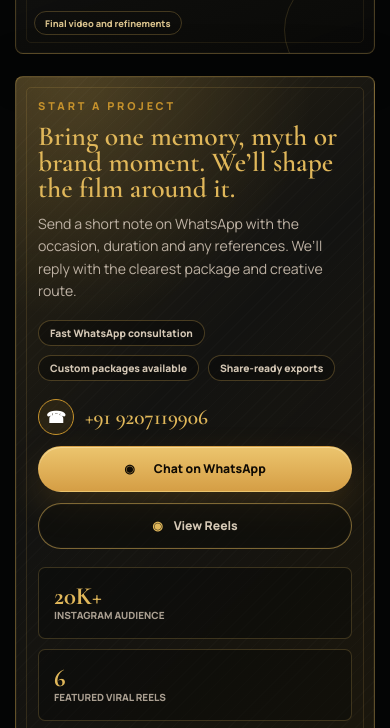
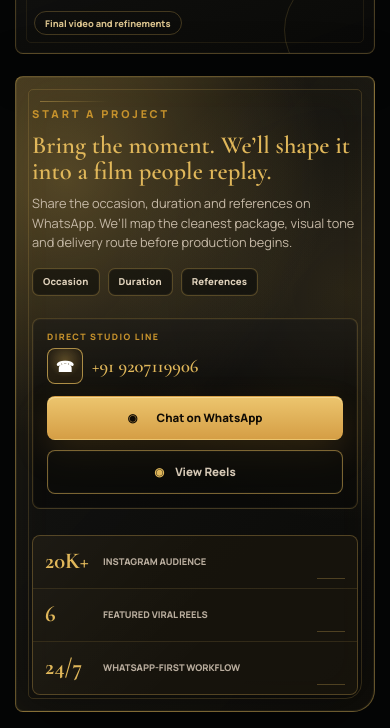
Before and after one commit to vaishakh3/kathavishesham, a website built with Vite: page index.html in a window 390 px wide. Shown: the part 5025-5753 px from the top of the page. Built offline with nearby package versions, Linux system fonts and the light colour scheme.

Commit message:
Redesign project CTA section

```diff
--- a/index.html
+++ b/index.html
@@ -380,20 +380,23 @@
           <div class="story-brief" aria-label="Start a project">
             <div class="story-brief-copy">
               <p class="eyebrow">Start a Project</p>
-              <h2>Bring one memory, myth or brand moment. We’ll shape the film around it.</h2>
+              <h2>Bring the moment. We’ll shape it into a film people replay.</h2>
               <p>
-                Send a short note on WhatsApp with the occasion, duration and any references. We’ll reply with the
-                clearest package and creative route.
+                Share the occasion, duration and references on WhatsApp. We’ll map the cleanest package, visual tone
+                and delivery route before production begins.
               </p>
               <div class="brief-tags" aria-label="Project support">
-                <span>Fast WhatsApp consultation</span>
-                <span>Custom packages available</span>
-                <span>Share-ready exports</span>
+                <span>Occasion</span>
+                <span>Duration</span>
+                <span>References</span>
               </div>
             </div>
 
             <div class="story-brief-actions">
-              <a class="phone-link" href="tel:+919207119906">+91 9207119906</a>
+              <div class="brief-action-note">
+                <span>Direct studio line</span>
+                <a class="phone-link" href="tel:+919207119906">+91 9207119906</a>
+              </div>
               <a class="btn btn-primary" href="https://wa.me/919207119906" target="_blank" rel="noreferrer">
                 Chat on WhatsApp
               </a>
@@ -405,7 +408,7 @@
             <div class="brief-metrics" aria-label="Studio highlights">
               <span><strong>20K+</strong>Instagram audience</span>
               <span><strong>6</strong>Featured viral reels</span>
-              <span><strong>24/7</strong>WhatsApp-first</span>
+              <span><strong>24/7</strong>WhatsApp-first workflow</span>
             </div>
           </div>
         </div>
--- a/src/styles.css
+++ b/src/styles.css
@@ -1490,36 +1490,44 @@ p {
 .story-brief {
   position: relative;
   display: grid;
-  grid-template-columns: minmax(0, 1.2fr) 250px 210px;
-  align-items: stretch;
-  gap: 18px;
+  grid-template-columns: minmax(0, 1fr) minmax(260px, 0.38fr);
+  align-items: center;
+  gap: 24px 34px;
   overflow: hidden;
-  padding: 24px;
-  border: 1px solid rgba(224, 183, 90, 0.36);
-  border-radius: 8px;
+  min-height: 300px;
+  padding: clamp(26px, 3.2vw, 42px);
+  border: 1px solid rgba(224, 183, 90, 0.42);
+  border-radius: 8px 8px 22px 8px;
   background:
-    radial-gradient(circle at 16% 0%, rgba(224, 183, 90, 0.2), transparent 240px),
-    linear-gradient(135deg, rgba(224, 183, 90, 0.16), rgba(255, 255, 255, 0.03) 42%, rgba(198, 146, 44, 0.09)),
+    radial-gradient(circle at 14% 16%, rgba(224, 183, 90, 0.28), transparent 260px),
+    radial-gradient(circle at 92% 34%, rgba(224, 183, 90, 0.13), transparent 230px),
+    linear-gradient(132deg, rgba(224, 183, 90, 0.12), rgba(255, 255, 255, 0.025) 42%, rgba(0, 0, 0, 0.18)),
     #0b0b09;
-  box-shadow: inset 0 0 0 1px rgba(255, 225, 158, 0.045), 0 22px 70px rgba(0, 0, 0, 0.28);
+  box-shadow:
+    inset 0 0 0 1px rgba(255, 225, 158, 0.06),
+    inset 0 0 46px rgba(224, 183, 90, 0.045),
+    0 28px 80px rgba(0, 0, 0, 0.32);
 }
 
 .story-brief::before {
   position: absolute;
-  inset: 10px;
+  inset: 12px;
   pointer-events: none;
-  border: 1px solid rgba(224, 183, 90, 0.15);
-  border-radius: 5px;
+  border: 1px solid rgba(224, 183, 90, 0.18);
+  border-radius: 5px 5px 16px 5px;
   content: "";
 }
 
 .story-brief::after {
   position: absolute;
-  inset: 0;
+  top: 0;
+  bottom: 0;
+  left: clamp(24px, 3vw, 42px);
+  width: 1px;
   pointer-events: none;
   content: "";
-  background: repeating-linear-gradient(135deg, rgba(255, 255, 255, 0.032) 0 1px, transparent 1px 10px);
-  opacity: 0.45;
+  background: linear-gradient(180deg, transparent, rgba(224, 183, 90, 0.72), transparent);
+  opacity: 0.6;
 }
 
 .story-brief > * {
@@ -1527,70 +1535,109 @@ p {
   z-index: 1;
 }
 
+.story-brief-copy {
+  display: grid;
+  max-width: 680px;
+  align-content: center;
+  padding-left: clamp(16px, 2vw, 26px);
+}
+
 .story-brief-copy h2 {
-  max-width: 650px;
-  margin: 0 0 10px;
-  font-size: 2.05rem;
+  max-width: 620px;
+  margin: 0 0 14px;
+  font-size: clamp(2.15rem, 3.25vw, 3.05rem);
+  line-height: 1;
 }
 
 .story-brief-copy p:not(.eyebrow) {
-  max-width: 620px;
-  color: #beb2a4;
-  font-size: 0.88rem;
+  max-width: 570px;
+  color: #c5b8a6;
+  font-size: clamp(0.9rem, 1.05vw, 1rem);
+  line-height: 1.65;
 }
 
 .brief-tags {
   display: flex;
   flex-wrap: wrap;
-  gap: 9px;
-  margin-top: 17px;
+  gap: 10px;
+  margin-top: 22px;
 }
 
 .brief-tags span {
-  min-height: 26px;
-  padding: 5px 11px;
-  border: 1px solid rgba(224, 183, 90, 0.28);
-  border-radius: 999px;
-  color: #d4c7b5;
-  font-size: 0.64rem;
+  min-height: 31px;
+  padding: 7px 13px;
+  border: 1px solid rgba(224, 183, 90, 0.32);
+  border-radius: 7px;
+  color: #e0d2bc;
+  font-size: 0.68rem;
   font-weight: 800;
-  background: rgba(5, 6, 6, 0.4);
+  letter-spacing: 0.02em;
+  background: rgba(5, 6, 6, 0.52);
+  box-shadow: inset 0 0 0 1px rgba(255, 225, 158, 0.035);
 }
 
 .story-brief-actions {
   display: grid;
   align-content: center;
-  gap: 11px;
+  gap: 12px;
+  min-height: 214px;
+  padding: 18px;
+  border: 1px solid rgba(224, 183, 90, 0.24);
+  border-radius: 8px;
+  background:
+    linear-gradient(180deg, rgba(255, 255, 255, 0.035), transparent 42%),
+    rgba(5, 6, 6, 0.46);
+  box-shadow: inset 0 0 0 1px rgba(255, 225, 158, 0.035);
+}
+
+.brief-action-note {
+  display: grid;
+  gap: 8px;
+  padding-bottom: 6px;
+}
+
+.brief-action-note > span {
+  color: var(--gold);
+  font-size: 0.62rem;
+  font-weight: 900;
+  letter-spacing: 0.16em;
+  line-height: 1;
+  text-transform: uppercase;
 }
 
 .phone-link {
   display: flex;
   align-items: center;
-  gap: 11px;
+  gap: 12px;
   color: var(--gold-light);
   font-family: var(--serif);
-  font-size: 1.34rem;
+  font-size: clamp(1.45rem, 1.8vw, 1.78rem);
   font-weight: 600;
   white-space: nowrap;
 }
 
 .phone-link::before {
   display: grid;
-  width: 34px;
-  height: 34px;
+  flex: 0 0 auto;
+  width: 40px;
+  height: 40px;
   place-items: center;
-  border: 1px solid var(--gold);
-  border-radius: 50%;
+  border: 1px solid rgba(224, 183, 90, 0.72);
+  border-radius: 10px;
   color: #fff;
   content: "☎";
   font-family: var(--sans);
-  font-size: 1rem;
-  background: rgba(198, 146, 44, 0.1);
+  font-size: 1.05rem;
+  background:
+    radial-gradient(circle at 50% 35%, rgba(224, 183, 90, 0.28), transparent 58%),
+    rgba(198, 146, 44, 0.08);
 }
 
 .story-brief-actions .btn {
   width: 100%;
-  min-height: 46px;
+  min-height: 50px;
+  border-radius: 8px;
+  font-size: 0.78rem;
 }
 
 .story-brief-actions .btn-primary::after {
@@ -1604,29 +1651,50 @@ p {
 
 .brief-metrics {
   display: grid;
-  gap: 10px;
+  grid-column: 1 / -1;
+  grid-template-columns: repeat(3, minmax(0, 1fr));
+  gap: 1px;
+  overflow: hidden;
+  margin-top: 4px;
+  border: 1px solid rgba(224, 183, 90, 0.18);
+  border-radius: 8px;
+  background: rgba(224, 183, 90, 0.18);
 }
 
 .brief-metrics span {
-  display: grid;
+  position: relative;
+  display: flex;
+  min-height: 74px;
+  align-items: center;
   align-content: center;
-  min-height: 72px;
-  padding: 13px 15px;
-  border: 1px solid rgba(224, 183, 90, 0.22);
-  border-radius: 7px;
-  color: #aa9f91;
-  font-size: 0.62rem;
+  gap: 13px;
+  padding: 14px 18px;
+  color: #b9ad9e;
+  font-size: 0.66rem;
   font-weight: 800;
   line-height: 1.25;
   text-transform: uppercase;
-  background: rgba(5, 6, 6, 0.36);
+  background:
+    linear-gradient(135deg, rgba(255, 255, 255, 0.028), transparent 48%),
+    rgba(5, 6, 6, 0.62);
+}
+
+.brief-metrics span::after {
+  position: absolute;
+  right: 14px;
+  bottom: 12px;
+  width: 34px;
+  height: 1px;
+  content: "";
+  background: rgba(224, 183, 90, 0.28);
 }
 
 .brief-metrics strong {
   display: block;
+  min-width: 68px;
   color: var(--gold-light);
   font-family: var(--serif);
-  font-size: 1.55rem;
+  font-size: clamp(1.72rem, 2.2vw, 2.1rem);
   font-weight: 700;
   line-height: 1;
   text-transform: none;
@@ -1748,7 +1816,8 @@ p {
   }
 
   .story-brief {
-    grid-template-columns: minmax(0, 1fr) 240px;
+    grid-template-columns: minmax(0, 1fr) minmax(250px, 0.42fr);
+    gap: 22px;
   }
 
   .brief-metrics {
@@ -1953,17 +2022,36 @@ p {
 
   .story-brief {
     grid-template-columns: 1fr;
-    padding: 22px;
+    min-height: 0;
+    padding: 24px;
     text-align: left;
   }
 
+  .story-brief::after {
+    top: 24px;
+    bottom: auto;
+    left: 24px;
+    width: 68px;
+    height: 1px;
+    background: linear-gradient(90deg, rgba(224, 183, 90, 0.72), transparent);
+  }
+
+  .story-brief-copy {
+    max-width: none;
+    padding-left: 0;
+    padding-top: 14px;
+  }
+
   .story-brief-copy h2 {
-    font-size: 1.72rem;
+    max-width: 560px;
+    font-size: 2.05rem;
+    line-height: 1.02;
   }
 
   .story-brief-actions {
     display: grid;
     justify-content: stretch;
+    min-height: 0;
   }
 
   .brief-metrics {
@@ -1972,6 +2060,65 @@ p {
 
   .footer-grid {
     grid-template-columns: 1fr 1fr;
+  }
+}
+
+@media (min-width: 761px) and (max-width: 820px) {
+  .story-brief {
+    grid-template-columns: minmax(0, 1fr) 240px;
+    gap: 18px;
+    padding: 24px;
+  }
+
+  .story-brief::after {
+    top: 24px;
+    bottom: 24px;
+    left: 24px;
+    width: 1px;
+    height: auto;
+    background: linear-gradient(180deg, transparent, rgba(224, 183, 90, 0.72), transparent);
+  }
+
+  .story-brief-copy {
+    padding-top: 0;
+    padding-left: 18px;
+  }
+
+  .story-brief-copy h2 {
+    max-width: 440px;
+    font-size: 1.9rem;
+    line-height: 1.02;
+  }
+
+  .story-brief-copy p:not(.eyebrow) {
+    max-width: 430px;
+    font-size: 0.84rem;
+  }
+
+  .story-brief-actions {
+    min-height: 202px;
+    padding: 14px;
+  }
+
+  .phone-link {
+    gap: 9px;
+    font-size: 1.18rem;
+  }
+
+  .brief-metrics {
+    grid-template-columns: repeat(3, minmax(0, 1fr));
+  }
+
+  .brief-metrics span {
+    min-height: 64px;
+    gap: 9px;
+    padding: 12px;
+    font-size: 0.56rem;
+  }
+
+  .brief-metrics strong {
+    min-width: 48px;
+    font-size: 1.42rem;
   }
 }
 
@@ -1981,6 +2128,81 @@ p {
     display: grid;
   }
 
+  .story-brief {
+    padding: 16px;
+  }
+
+  .story-brief-copy h2 {
+    margin-bottom: 10px;
+    font-size: 1.54rem;
+    line-height: 1.06;
+  }
+
+  .story-brief-copy p:not(.eyebrow) {
+    font-size: 0.8rem;
+    line-height: 1.5;
+  }
+
+  .brief-tags {
+    gap: 8px;
+    margin-top: 16px;
+  }
+
+  .brief-tags span {
+    min-height: 28px;
+    padding: 6px 10px;
+    font-size: 0.6rem;
+  }
+
+  .story-brief-actions {
+    gap: 10px;
+    padding: 14px;
+  }
+
+  .brief-action-note {
+    gap: 6px;
+    padding-bottom: 2px;
+  }
+
+  .brief-action-note > span {
+    font-size: 0.55rem;
+  }
+
+  .phone-link {
+    gap: 9px;
+    font-size: 1.16rem;
+  }
+
+  .phone-link::before {
+    width: 34px;
+    height: 34px;
+    border-radius: 8px;
+    font-size: 0.92rem;
+  }
+
+  .story-brief-actions .btn {
+    min-height: 44px;
+    font-size: 0.72rem;
+  }
+
+  .brief-metrics span {
+    min-height: 52px;
+    gap: 10px;
+    padding: 10px 12px;
+    font-size: 0.58rem;
+  }
+
+  .brief-metrics span::after {
+    right: 12px;
+    bottom: 9px;
+    width: 28px;
+  }
+
+  .brief-metrics strong {
+    min-width: 48px;
+    font-size: 1.42rem;
+  }
+
   .btn,
   .story-brief-actions .btn-primary {
     width: 100%;
```
